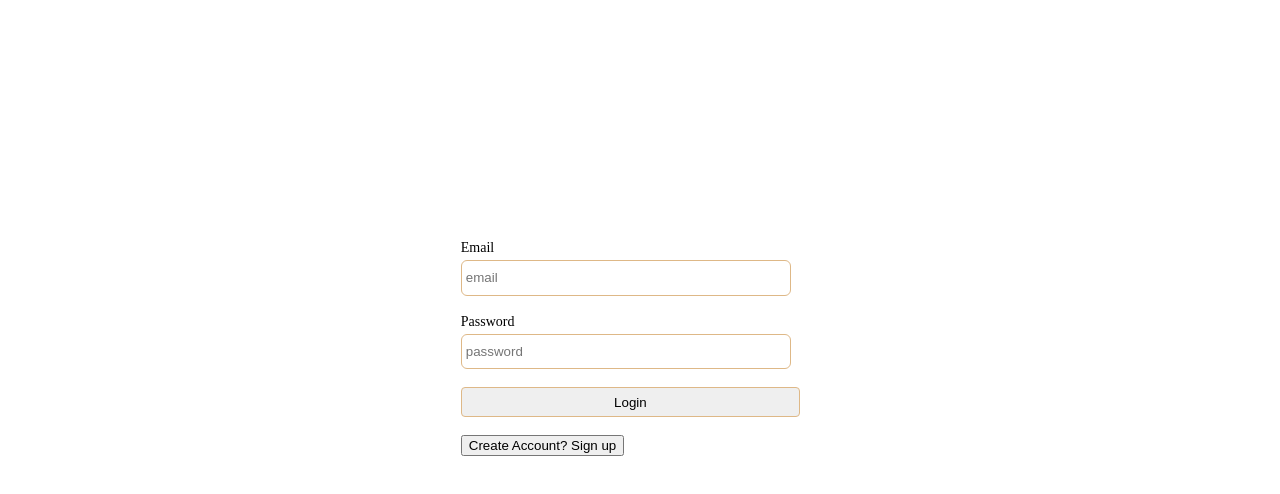
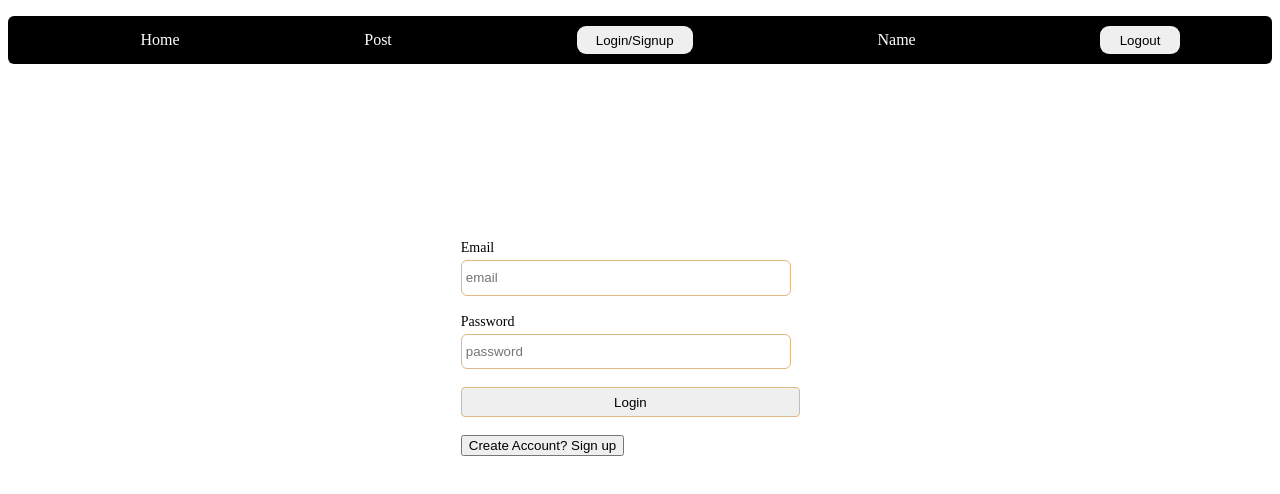
Before and after one commit to ys-333/justaexperiment, a React (Vite) app in the folder frontend/: page /login in a window 1280 px wide. Shown: the top 494 px of the page. Built offline with nearby package versions, Linux system fonts and the light colour scheme.

Commit message:
routing done

```diff
--- /dev/null
+++ b/frontend/src/components/Home/Home.jsx
@@ -0,0 +1,39 @@
+import React from 'react'
+import styles from './Home.module.css'
+
+import { Outlet, Link, useLocation } from 'react-router-dom'
+
+const Home = () => {
+  const location = useLocation()
+  let pathname = location.pathname
+  console.log(pathname)
+  return (
+    <div className="container">
+      <nav>
+        <ul className={styles.list}>
+          <li>
+            <Link to="/">Home</Link>
+          </li>
+          <li>
+            <Link to="post">Post</Link>
+          </li>
+          <li>
+            <Link to="login">
+              <button className={styles.btn}>Login/Signup</button>
+            </Link>
+          </li>
+          <li>Name</li>
+          <li>
+            <button className={styles.btn}>Logout</button>
+          </li>
+        </ul>
+      </nav>
+      {pathname === '/' && (
+        <h1 style={{ textAlign: 'center' }}>You are on Home Page</h1>
+      )}
+      <Outlet />
+    </div>
+  )
+}
+
+export default Home
--- /dev/null
+++ b/frontend/src/components/Home/Home.module.css
@@ -0,0 +1,22 @@
+.list {
+  list-style-type: none;
+  display: flex;
+  justify-content: space-around;
+  align-items: center;
+  background: black;
+  height: 3rem;
+  border-radius: 6px;
+  color: white;
+}
+.btn {
+  padding-block: 0.4rem;
+  padding-inline: 1.2rem;
+  border-radius: 9px;
+  outline: none;
+  border: none;
+  cursor: pointer;
+}
+a {
+  text-decoration: none;
+  color: white;
+}
--- a/frontend/src/components/Login/Login.jsx
+++ b/frontend/src/components/Login/Login.jsx
@@ -1,7 +1,6 @@
+import { useReducer, useState } from 'react'
+import { useLocation, useNavigate } from 'react-router-dom'
 import styles from './Login.module.css'
-
-import { useReducer } from 'react'
-import { useState } from 'react'
 
 // for state management we would be using useReducer
 
@@ -46,6 +45,9 @@ function reducerFn(state, action) {
 const Login = () => {
   const [state, dispatch] = useReducer()
   const [isLogin, setIsLogin] = useState(true)
+
+  const location = useLocation()
+  const navigate = useNavigate()
 
   function changeHandler(type, value) {
     switch (type) {
@@ -132,6 +134,7 @@ const Login = () => {
           <button
             onClick={() => {
               setIsLogin((prev) => !prev)
+              navigate('/login')
             }}
           >
             Create Account? Sign up
@@ -140,6 +143,7 @@ const Login = () => {
           <button
             onClick={() => {
               setIsLogin((prev) => !prev)
+              navigate('/login')
             }}
           >
             Already User? Login
```
Also changed, not shown: frontend/src/App.jsx (+12 -5 lines).
